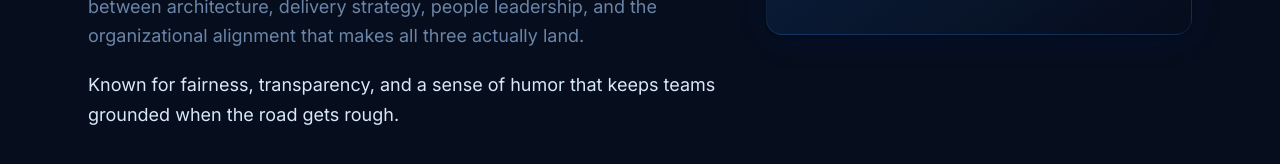
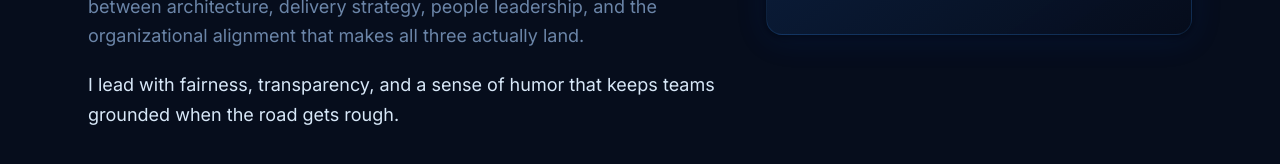
Before and after one commit to RPBMedia/rui-baiao-personal-website, a React (Vite) app: page / in a window 1280 px wide. Shown: the part 1506-1670 px from the top of the page. Built offline with nearby package versions, Linux system fonts and the light colour scheme.

Commit message:
Content: teams-led stat 3->5; soften 'Known for' to first-person
- stats: cross-functional teams led 3 -> 5.
- About: 'Known for fairness…' -> 'I lead with fairness…' (states the
  value directly instead of claiming an external reputation).

```diff
--- a/src/components/About.tsx
+++ b/src/components/About.tsx
@@ -30,7 +30,7 @@ export default function About() {
             actually land.
           </p>
           <p className="text-paper">
-            Known for fairness, transparency, and a sense of humor that keeps teams grounded when the
+            I lead with fairness, transparency, and a sense of humor that keeps teams grounded when the
             road gets rough.
           </p>
         </div>
--- a/src/data.ts
+++ b/src/data.ts
@@ -21,7 +21,7 @@ export const stats = [
   { value: '15+', label: 'years in engineering & leadership' },
   { value: '~100k', label: 'users on platforms I help run' },
   { value: '100+', label: 'countries served' },
-  { value: '3', label: 'cross-functional teams led' },
+  { value: '5', label: 'cross-functional teams led' },
 ]
 
 export const leadershipPrinciples = [
```
